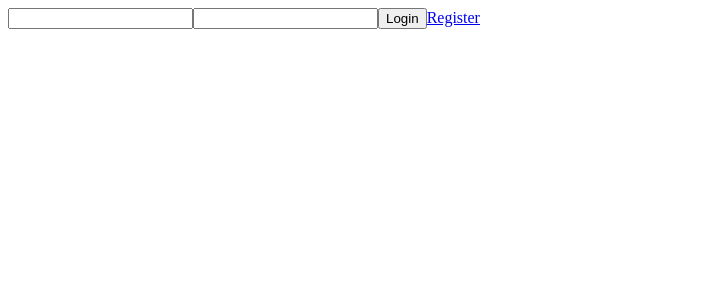
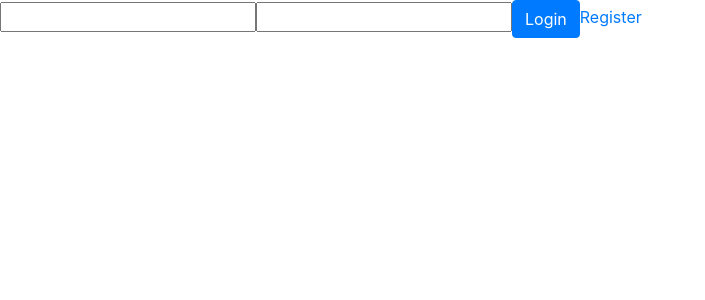
Before and after one commit to product-catalog/product-catalog-angular, an Angular app in the folder product-catalog/: page / in a window 1280 px wide. Shown: the top 300 px of the page, without its empty margins (0-705 px from the left). Built offline with nearby package versions, Linux system fonts and the light colour scheme.

Commit message:
Bootstrap and jQuery added

```diff
--- a/product-catalog/angular.json
+++ b/product-catalog/angular.json
@@ -23,9 +23,13 @@
               "src/assets"
             ],
             "styles": [
-              "src/styles.css"
+              "src/styles.css",
+              "node_modules/bootstrap/dist/css/bootstrap.min.css"
             ],
-            "scripts": []
+            "scripts": [
+              "node_modules/jquery/dist/jquery.min.js",
+                       "node_modules/bootstrap/dist/js/bootstrap.min.js"
+            ]
           },
           "configurations": {
             "production": {
--- a/product-catalog/package.json
+++ b/product-catalog/package.json
@@ -20,7 +20,11 @@
     "@angular/platform-browser": "^6.1.0",
     "@angular/platform-browser-dynamic": "^6.1.0",
     "@angular/router": "^6.1.0",
+    "bootstrap": "^4.2.1",
     "core-js": "^2.5.4",
+    "jquery": "^3.3.1",
+    "jshint": "^2.9.7",
+    "popper": "^1.0.1",
     "rxjs": "~6.2.0",
     "zone.js": "~0.8.26"
   },
--- a/product-catalog/src/app/login/login.component.html
+++ b/product-catalog/src/app/login/login.component.html
@@ -1,4 +1,4 @@
-<input type="text">
-<input type="password">
-<input type="submit" value="Login" (click)="login()">
+<input type="text" (keyup)="onUsernameInput($event)" id="username">
+<input type="password" (keyup)="onPasswordInput($event)" id="password">
+<button type="button" class="btn btn-primary" (click)="login()">Login</button>
 <a routerLink="/register">Register</a>
--- a/product-catalog/src/app/login/login.component.ts
+++ b/product-catalog/src/app/login/login.component.ts
@@ -2,6 +2,7 @@ import { Component, OnInit } from '@angular/core';
 import { ProductService } from '../shared/product/product.service';
 import { User, Token } from '../dtos';
 import { Subscription } from 'rxjs';
+import { Router } from '@angular/router';
 
 @Component({
   selector: 'app-login',
@@ -10,22 +11,31 @@ import { Subscription } from 'rxjs';
 })
 export class LoginComponent implements OnInit {
   user: User;
-  token: Subscription;
+  token: string;
   product: any;
-  constructor(private productService: ProductService) { }
+  username: string;
+  password: string;
+  constructor(private productService: ProductService,private _router: Router) { }
 
   ngOnInit() {
   }
 
   login(){
     this.user = new User();
-    this.user.username = "admin";
-    this.user.password = "admin";
+    this.user.username = this.username;
+    this.user.password = this.password;
     this.productService.getToken(this.user).subscribe(
       data => {
-        alert(JSON.stringify(data._body).substring(14, JSON.stringify(data._body).length - 4));
+        this.token = JSON.stringify(data._body).substring(14, JSON.stringify(data._body).length - 4);
+        this._router.navigateByUrl('/menu');
+        localStorage.setItem("token", this.token);
       },
       error => console.error(error)
     );
   }
+
+  onUsernameInput(event) {this.username = event.target.value;}
+
+  onPasswordInput(event) {this.password = event.target.value;}
+
 }
```
Also changed, not shown: 2 other files (tests, documents, lock files or other folders).
